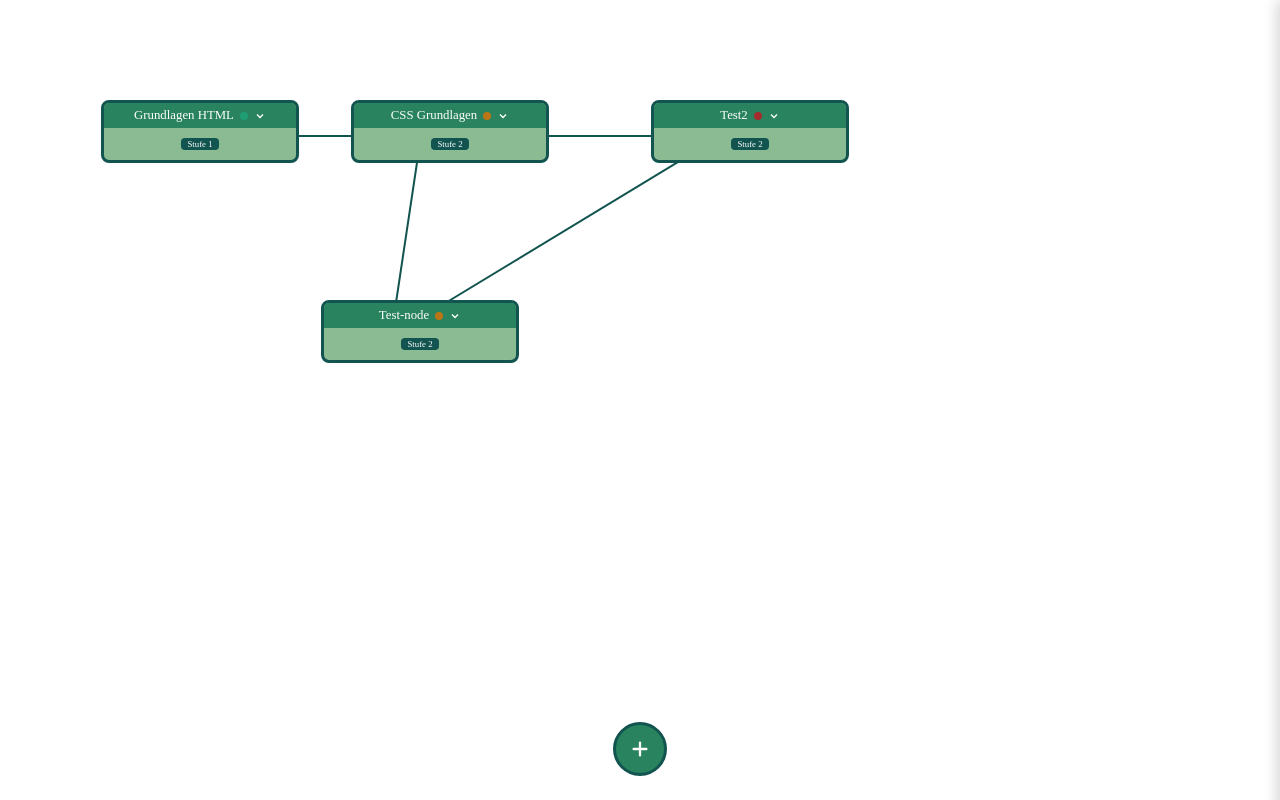
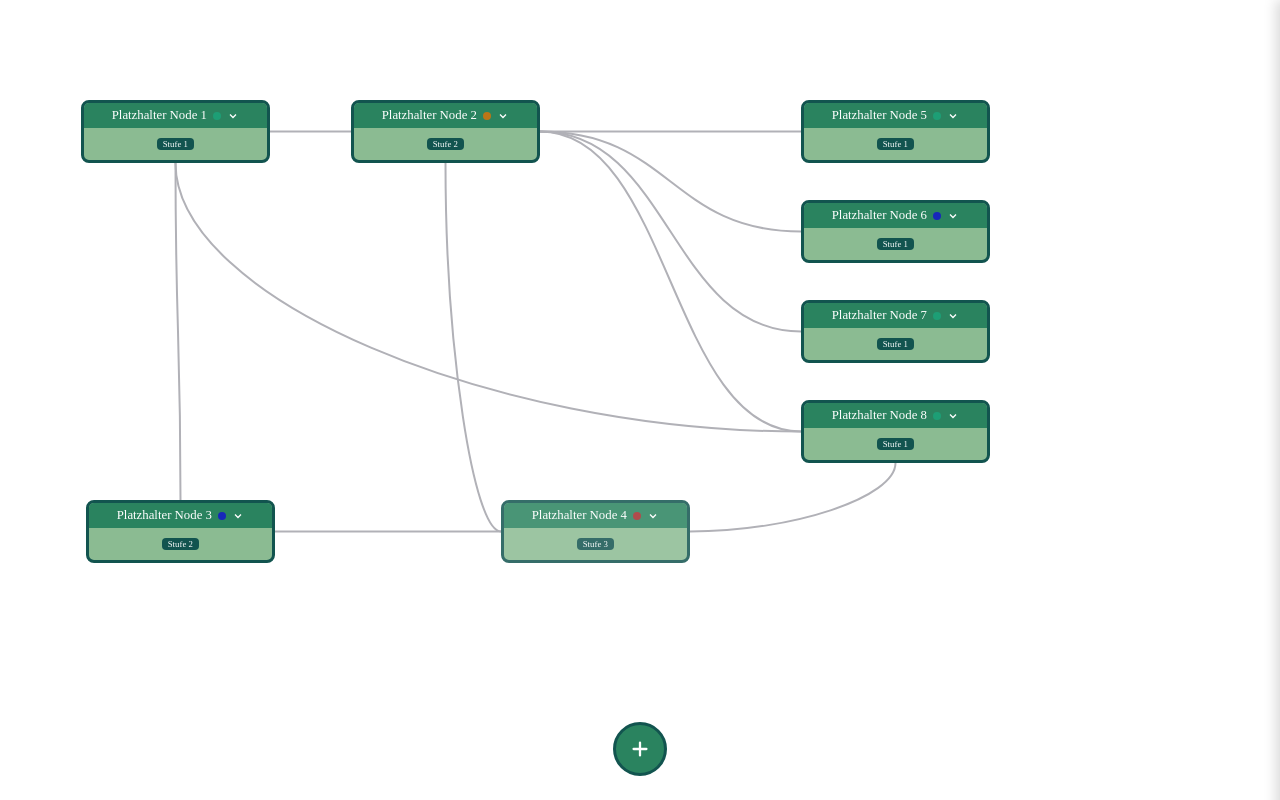
Before and after one commit to OrangeJuicy69/DarkPurpleNote, a React (Vite) app: page / in a window 1280 px wide. Built offline with nearby package versions, Linux system fonts and the light colour scheme.

Commit message:
node line update

```diff
--- a/src/connections.jsx
+++ b/src/connections.jsx
@@ -1,45 +1,95 @@
 import './basicnode.css'
 
+const FALLBACK_WIDTH = 140
+const FALLBACK_HEIGHT = 70
+const CURVATURE = 0.25 // wie bei ReactFlow; höher = stärker gebogen
 
+// Wandelt eine Seiten-Zahl (1-4) in einen festen Punkt auf dem Rand der Box um
+const sidePoint = (cx, cy, halfW, halfH, side) => {
+    switch (side) {
+        case 1: return { x: cx - halfW, y: cy } // links Mitte
+        case 2: return { x: cx + halfW, y: cy } // rechts Mitte
+        case 3: return { x: cx, y: cy - halfH } // oben Mitte
+        case 4: return { x: cx, y: cy + halfH } // unten Mitte
+        default: return { x: cx, y: cy }
+    }
+}
 
-const NODE_WIDTH = 140
-const NODE_HEIGHT = 70
+// Gleiche Logik wie in ReactFlow (calculateControlOffset)
+const controlOffset = (distance) =>
+    distance >= 0
+        ? 0.5 * distance
+        : CURVATURE * 25 * Math.sqrt(-distance)
 
-export const Connections = ({ nodes }) => {
+// Kontrollpunkt liegt in Richtung der Seite, an der die Linie angeschlossen ist
+const controlPoint = (point, side, target) => {
+    switch (side) {
+        case 1: return { x: point.x - controlOffset(point.x - target.x), y: point.y }
+        case 2: return { x: point.x + controlOffset(target.x - point.x), y: point.y }
+        case 3: return { x: point.x, y: point.y - controlOffset(point.y - target.y) }
+        case 4: return { x: point.x, y: point.y + controlOffset(target.y - point.y) }
+        default: return point
+    }
+}
 
+export const Connections = ({ nodes, sizes }) => {
     const byId = Object.fromEntries(nodes.map((n) => [n.id, n]))
 
-    const lines = []
+    const getSize = (id) => sizes[id] || { width: FALLBACK_WIDTH, height: FALLBACK_HEIGHT }
+
+    const paths = []
 
     nodes.forEach((node) => {
-        node.voraussetzungen.forEach((reqId) => {
-            const from = byId[reqId]
-            if (!from) return
+        const anschlussListe = node.anschluss || []
 
-            const x1 = from.position.x + NODE_WIDTH / 2
-            const y1 = from.position.y + NODE_HEIGHT / 2
-            const x2 = node.position.x + NODE_WIDTH / 2
-            const y2 = node.position.y + NODE_HEIGHT / 2
+        anschlussListe.forEach((verbindung, i) => {
+            const other = byId[verbindung.zu]
+            if (!other) return
 
-            const dx = x2 - x1
-            const dy = y2 - y1
-            const length = Math.sqrt(dx * dx + dy * dy)
-            const angle = Math.atan2(dy, dx) * (180 / Math.PI)
+            const sizeMine = getSize(node.id)
+            const sizeOther = getSize(other.id)
 
-            lines.push(
-                <div
-                    key={`${reqId}-${node.id}`}
-                    className="connection-line"
-                    style={{
-                        left: x1,
-                        top: y1,
-                        width: length,
-                        transform: `rotate(${angle}deg)`,
-                    }}
+            const cxMine = node.position.x + sizeMine.width / 2
+            const cyMine = node.position.y + sizeMine.height / 2
+            const cxOther = other.position.x + sizeOther.width / 2
+            const cyOther = other.position.y + sizeOther.height / 2
+
+            const start = sidePoint(cxMine, cyMine, sizeMine.width / 2, sizeMine.height / 2, verbindung.meineSeite)
+            const end = sidePoint(cxOther, cyOther, sizeOther.width / 2, sizeOther.height / 2, verbindung.andereSeite)
+
+            const c1 = controlPoint(start, verbindung.meineSeite, end)
+            const c2 = controlPoint(end, verbindung.andereSeite, start)
+
+            const d = `M ${start.x},${start.y} C ${c1.x},${c1.y} ${c2.x},${c2.y} ${end.x},${end.y}`
+
+            paths.push(
+                <path
+                    key={`${node.id}-${verbindung.zu}-${i}`}
+                    className="connection-path"
+                    d={d}
+                    fill="none"
+                    stroke="#b1b1b7"
+                    strokeWidth={2}
                 />
             )
         })
     })
 
-    return <div className="connections-layer">{lines}</div>
+    return (
+        <div className="connections-layer">
+            <svg
+                style={{
+                    position: 'absolute',
+                    top: 0,
+                    left: 0,
+                    width: 1,
+                    height: 1,
+                    overflow: 'visible',
+                    pointerEvents: 'none',
+                }}
+            >
+                {paths}
+            </svg>
+        </div>
+    )
 }
--- a/src/data.json
+++ b/src/data.json
@@ -1,61 +1,141 @@
 [
   {
     "id": "n1",
-    "title": "Grundlagen HTML",
+    "title": "Platzhalter Node 1",
     "stufe": 1,
     "voraussetzungen": [],
-    "ziel": "Ich kann eine einfache HTML-Seite strukturieren.",
-    "deliverable": "Eine HTML-Datei mit Kopf-, Haupt- und Fussbereich.",
-    "abnahme": ["Seite validiert ohne Fehler", "Mindestens 3 Sektionen", "Semantische Tags verwendet"],
-    "nachweis": { "commit": "https://github.com/user/repo/commit/abc123", "datum": "2026-09-20" },
+    "ziel": "Platzhaltertext für Ziel.",
+    "deliverable": "Platzhaltertext für Deliverable.",
+    "abnahme": ["Platzhalter Kriterium 1", "Platzhalter Kriterium 2"],
+    "nachweis": { "commit": "", "datum": "" },
     "status": "abgenommen",
-    "reflexion": "Schwer war das Verständnis von semantischen Tags. Geholfen hat ein Beispielprojekt.",
-    "bildungsplan": "c",
-    "position": { "x": 100, "y": 100 }
+    "reflexion": "Platzhaltertext für Reflexion.",
+    "bildungsplan": "a",
+    "position": { "x": 80, "y": 100 },
+    "anschluss": []
   },
   {
     "id": "n2",
-    "title": "CSS Grundlagen",
+    "title": "Platzhalter Node 2",
     "stufe": 2,
     "voraussetzungen": ["n1"],
-    "ziel": "Ich kann Elemente mit CSS gestalten und positionieren.",
-    "deliverable": "Eine gestylte HTML-Seite mit eigenem Stylesheet.",
-    "abnahme": ["Farben und Layout gesetzt", "Responsive auf 2 Breakpoints"],
+    "ziel": "Platzhaltertext für Ziel.",
+    "deliverable": "Platzhaltertext für Deliverable.",
+    "abnahme": ["Platzhalter Kriterium 1", "Platzhalter Kriterium 2"],
     "nachweis": { "commit": "", "datum": "" },
     "status": "offen",
     "reflexion": "",
+    "bildungsplan": "b",
+    "position": { "x": 350, "y": 100 },
+    "anschluss": [
+      { "zu": "n1", "meineSeite": 1, "andereSeite": 2 }
+    ]
+  },
+  {
+    "id": "n3",
+    "title": "Platzhalter Node 3",
+    "stufe": 2,
+    "voraussetzungen": ["n1"],
+    "ziel": "Platzhaltertext für Ziel.",
+    "deliverable": "Platzhaltertext für Deliverable.",
+    "abnahme": ["Platzhalter Kriterium 1", "Platzhalter Kriterium 2"],
+    "nachweis": { "commit": "", "datum": "" },
+    "status": "in Arbeit",
+    "reflexion": "Platzhaltertext für Reflexion.",
     "bildungsplan": "c",
-    "position": { "x": 350, "y": 100 }
+    "position": { "x": 85, "y": 500 },
+    "anschluss": [
+      { "zu": "n1", "meineSeite": 3, "andereSeite": 4 }
+    ]
+  },
+  {
+    "id": "n4",
+    "title": "Platzhalter Node 4",
+    "stufe": 3,
+    "voraussetzungen": ["n2", "n3"],
+    "ziel": "Platzhaltertext für Ziel.",
+    "deliverable": "Platzhaltertext für Deliverable.",
+    "abnahme": ["Platzhalter Kriterium 1", "Platzhalter Kriterium 2"],
+    "nachweis": { "commit": "", "datum": "" },
+    "status": "gesperrt",
+    "reflexion": "",
+    "bildungsplan": "d",
+    "position": { "x": 500, "y": 500 },
+    "anschluss": [
+      { "zu": "n2", "meineSeite": 1, "andereSeite": 4 },
+      { "zu": "n3", "meineSeite": 1, "andereSeite": 2 },
+      { "zu": "n8", "meineSeite": 2, "andereSeite": 4 }
+    ]
+  },
+  {
+    "id": "n5",
+    "title": "Platzhalter Node 5",
+    "stufe": 1,
+    "voraussetzungen": [],
+    "ziel": "Platzhaltertext für Ziel.",
+    "deliverable": "Platzhaltertext für Deliverable.",
+    "abnahme": ["Platzhalter Kriterium 1", "Platzhalter Kriterium 2"],
+    "nachweis": { "commit": "", "datum": "" },
+    "status": "abgenommen",
+    "reflexion": "Platzhaltertext für Reflexion.",
+    "bildungsplan": "e",
+    "position": { "x": 800, "y": 100 },
+    "anschluss": [
+      { "zu": "n2", "meineSeite": 1, "andereSeite": 2 }
+    ]
   },
 
   {
-    "id": "n3",
-    "title": "Test-node",
-    "stufe": 2,
-    "voraussetzungen": ["n2"],
-    "ziel": "Ich kann Elemente mit CSS gestalten und positionieren.",
-    "deliverable": "Eine gestylte HTML-Seite mit eigenem Stylesheet.",
-    "abnahme": ["Farben und Layout gesetzt", "Responsive auf 2 Breakpoints"],
+    "id": "n6",
+    "title": "Platzhalter Node 6",
+    "stufe": 1,
+    "voraussetzungen": [],
+    "ziel": "Platzhaltertext für Ziel.",
+    "deliverable": "Platzhaltertext für Deliverable.",
+    "abnahme": ["Platzhalter Kriterium 1", "Platzhalter Kriterium 2"],
     "nachweis": { "commit": "", "datum": "" },
-    "status": "offen",
-    "reflexion": "",
-    "bildungsplan": "c",
-    "position": { "x": 320, "y": 300 }
+    "status": "in Arbeit",
+    "reflexion": "Platzhaltertext für Reflexion.",
+    "bildungsplan": "e",
+    "position": { "x": 800, "y": 200 },
+    "anschluss": [
+      { "zu": "n2", "meineSeite": 1, "andereSeite": 2 }
+    ]
   },
 
- {
-    "id": "n4",
-    "title": "Test2",
-    "stufe": 2,
-    "voraussetzungen": ["n3", "n2"],
-    "ziel": "Ich kann Elemente mit CSS gestalten und positionieren.",
-    "deliverable": "Eine gestylte HTML-Seite mit eigenem Stylesheet.",
-    "abnahme": ["Farben und Layout gesetzt", "Responsive auf 2 Breakpoints"],
+  {
+    "id": "n7",
+    "title": "Platzhalter Node 7",
+    "stufe": 1,
+    "voraussetzungen": [],
+    "ziel": "Platzhaltertext für Ziel.",
+    "deliverable": "Platzhaltertext für Deliverable.",
+    "abnahme": ["Platzhalter Kriterium 1", "Platzhalter Kriterium 2"],
     "nachweis": { "commit": "", "datum": "" },
-    "status": "gesperrt",
-    "reflexion": "",
-    "bildungsplan": "c",
-    "position": { "x": 650, "y": 100 }
+    "status": "abgenommen",
+    "reflexion": "Platzhaltertext für Reflexion.",
+    "bildungsplan": "e",
+    "position": { "x": 800, "y": 300 },
+    "anschluss": [
+      { "zu": "n2", "meineSeite": 1, "andereSeite": 2 }
+    ]
+  },
+  {
+    "id": "n8",
+    "title": "Platzhalter Node 8",
+    "stufe": 1,
+    "voraussetzungen": [],
+    "ziel": "Platzhaltertext für Ziel.",
+    "deliverable": "Platzhaltertext für Deliverable.",
+    "abnahme": ["Platzhalter Kriterium 1", "Platzhalter Kriterium 2"],
+    "nachweis": { "commit": "", "datum": "" },
+    "status": "abgenommen",
+    "reflexion": "Platzhaltertext für Reflexion.",
+    "bildungsplan": "e",
+    "position": { "x": 800, "y": 400 },
+    "anschluss": [
+      { "zu": "n2", "meineSeite": 1, "andereSeite": 2 },
+      { "zu": "n1", "meineSeite": 1, "andereSeite": 4 }
+    ]
   }
-
 ]
--- a/src/main.jsx
+++ b/src/main.jsx
@@ -4,12 +4,13 @@ import './index.css'
 import { Node } from './node.jsx'
 import { NewNode } from './newnode.jsx'
 import { Sidepanel } from './sidepanel.jsx'
+import { Connections } from './connections.jsx'
 import nodes from './data.json'
-import { Connections } from './connections.jsx'
 
 const App = () => {
   const [nodeList, setNodeList] = useState(nodes)
   const [selectedId, setSelectedId] = useState(null)
+  const [sizes, setSizes] = useState({})
 
   const selectedNode = nodeList.find((n) => n.id === selectedId) || null
 
@@ -19,14 +20,18 @@ const App = () => {
     )
   }
 
+  const handleResize = (id, size) => {
+    setSizes((prev) => ({ ...prev, [id]: size }))
+  }
 
+  // Klick auf den ausgewählten Node schließt das Panel, Klick auf einen anderen wechselt
   const handleSelect = (id) => {
     setSelectedId((prev) => (prev === id ? null : id))
   }
 
   return (
     <div style={{ position: 'relative', width: '100%', height: '100vh' }}>
-      <Connections nodes={nodeList} />
+      <Connections nodes={nodeList} sizes={sizes} />
       {nodeList.map((node) => (
         <Node
           key={node.id}
@@ -34,6 +39,7 @@ const App = () => {
           isSelected={node.id === selectedId}
           onMove={handleMove}
           onSelect={handleSelect}
+          onResize={handleResize}
         />
       ))}
       <NewNode />
--- a/src/node.jsx
+++ b/src/node.jsx
@@ -1,16 +1,16 @@
-import { useState, useRef } from 'react'
+import { useState, useRef, useEffect } from 'react'
 import './basicnode.css'
 
 const statusColors = {
   gesperrt: '#A32D2D',
   offen: '#BA7517',
-  'in Arbeit': '#BA7517',
+  'in Arbeit': '#1727ba',
   abgenommen: '#1D9E75',
 };
 
 const DRAG_THRESHOLD = 4;
 
-export const Node = ({ data, isSelected, onMove, onSelect }) => {
+export const Node = ({ data, isSelected, onMove, onSelect, onResize }) => {
     const [isOpen, setIsOpen] = useState(false);
     const [position, setPosition] = useState(data.position || { x: 100, y: 100 });
     const [isDragging, setIsDragging] = useState(false);
@@ -19,6 +19,20 @@ export const Node = ({ data, isSelected, onMove, onSelect }) => {
         startX: 0, startY: 0, originX: 0, originY: 0,
         lastX: 0, lastY: 0, moved: false,
     });
+    const nodeRef = useRef(null);
+
+    useEffect(() => {
+        const el = nodeRef.current;
+        if (!el) return;
+
+        const observer = new ResizeObserver(() => {
+            const { offsetWidth, offsetHeight } = el;
+            onResize(data.id, { width: offsetWidth, height: offsetHeight });
+        });
+        observer.observe(el);
+
+        return () => observer.disconnect();
+    }, [data.id]);
 
     const handlePointerDown = (e) => {
         dragInfo.current = {
@@ -48,20 +62,16 @@ export const Node = ({ data, isSelected, onMove, onSelect }) => {
         dragInfo.current.lastX = x;
         dragInfo.current.lastY = y;
         setPosition({ x, y });
+        onMove(data.id, { x, y });
     };
 
     const handlePointerUp = () => {
         setIsDragging(false);
         window.removeEventListener('pointermove', handlePointerMove);
         window.removeEventListener('pointerup', handlePointerUp);
-
-
-        if (dragInfo.current.moved) {
-            onMove(data.id, { x: dragInfo.current.lastX, y: dragInfo.current.lastY });
-        }
     };
 
-        const handleBodyClick = () => {
+    const handleBodyClick = () => {
         if (dragInfo.current.moved) return;
         if (data.status === 'gesperrt') return;
         onSelect(data.id);
@@ -75,7 +85,8 @@ export const Node = ({ data, isSelected, onMove, onSelect }) => {
 
     return (
         <div
-            className={`node-div${isOpen ? ' open' : ''}${isDragging ? ' dragging' : ''}${isSelected ? ' selected' : ''}`}
+            ref={nodeRef}
+            className={`node-div${isOpen ? ' open' : ''}${isDragging ? ' dragging' : ''}${isSelected ? ' selected' : ''}${data.status === 'gesperrt' ? ' locked' : ''}`}
             style={{ left: position.x, top: position.y }}
             onPointerDown={handlePointerDown}
             onClick={handleBodyClick}
```
